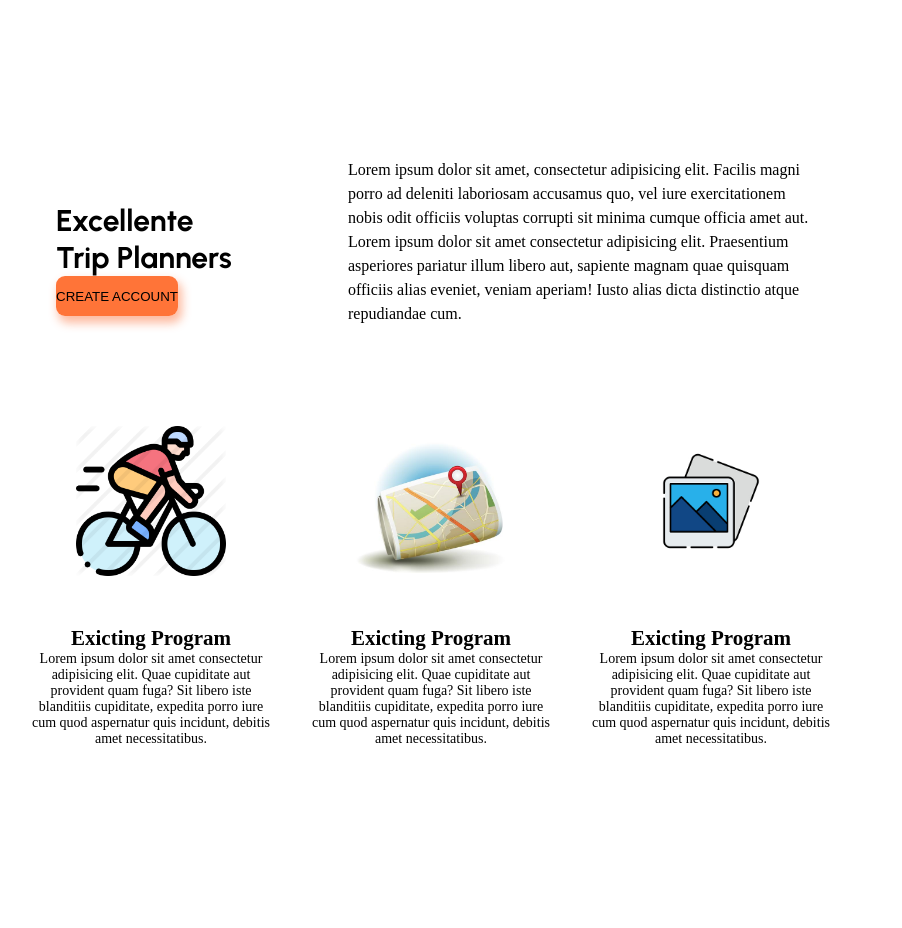
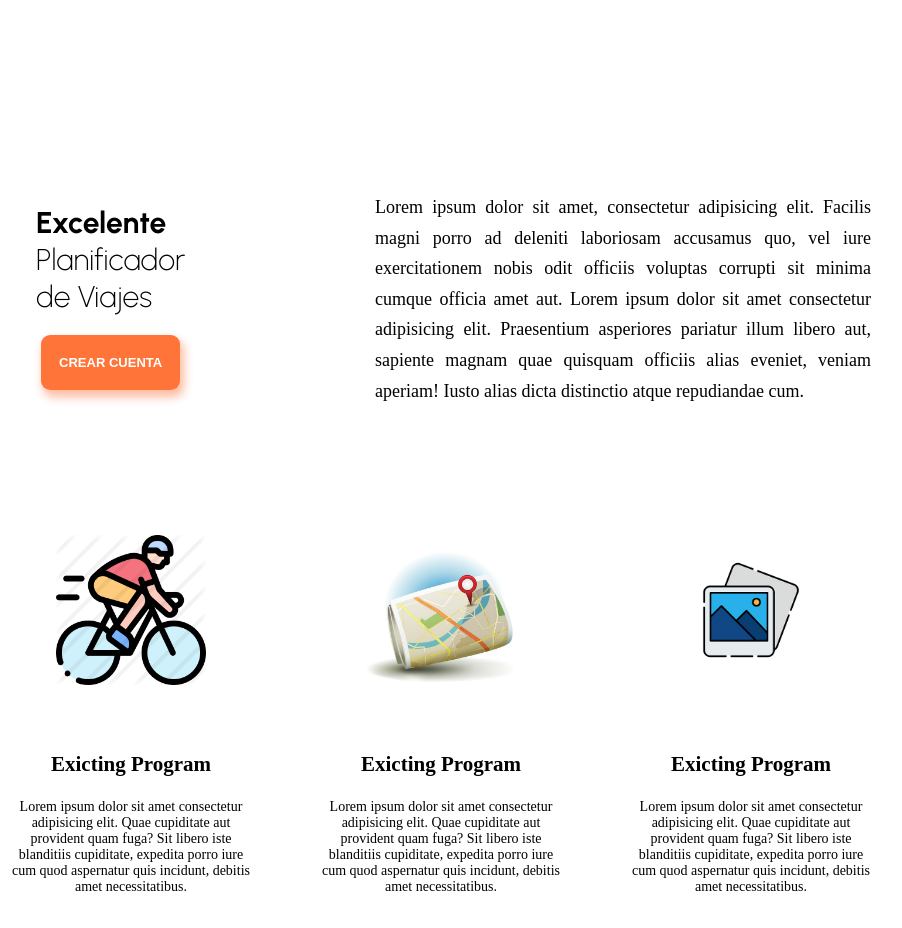
Before and after one commit to Yvett1985/MujeresDigitales, a plain HTML site: page Pagina Web/index.html in a window 1280 px wide. Shown: the part 32-960 px from the top of the page, without its empty margins (254-1156 px from the left). Before the commit the page ends 829 px from the top, so only its background shows below. Drawn offline with nearby package versions, Linux system fonts and the light colour scheme.

Commit message:
Modificacion fuente

```diff
--- a/Pagina Web/index.html
+++ b/Pagina Web/index.html
@@ -7,11 +7,11 @@
     <script src="https://code.jquery.com/jquery-3.5.1.slim.min.js" integrity="sha384-DfXdz2htPH0lsSSs5nCTpuj/zy4C+OGpamoFVy38MVBnE+IbbVYUew+OrCXaRkfj" crossorigin="anonymous"></script>
     <script src="https://cdn.jsdelivr.net/npm/bootstrap@4.6.0/dist/js/bootstrap.bundle.min.js" integrity="sha384-Piv4xVNRyMGpqkS2by6br4gNJ7DXjqk09RmUpJ8jgGtD7zP9yug3goQfGII0yAns" crossorigin="anonymous"></script>
     <link rel="preconnect" href="https://fonts.googleapis.com">
-<link rel="preconnect" href="https://fonts.gstatic.com" crossorigin>
-<link href="https://fonts.googleapis.com/css2?family=Urbanist:wght@200&display=swap" rel="stylesheet">
-<link rel="preconnect" href="https://fonts.googleapis.com">
-<link rel="preconnect" href="https://fonts.gstatic.com" crossorigin>
-<link href="https://fonts.googleapis.com/css2?family=Urbanist:wght@700&display=swap" rel="stylesheet">
+    <link rel="preconnect" href="https://fonts.gstatic.com" crossorigin>
+    <link href="https://fonts.googleapis.com/css2?family=Urbanist:wght@200&display=swap" rel="stylesheet">
+    <link rel="preconnect" href="https://fonts.googleapis.com">
+    <link rel="preconnect" href="https://fonts.gstatic.com" crossorigin>
+    <link href="https://fonts.googleapis.com/css2?family=Urbanist:wght@700&display=swap" rel="stylesheet">
     <link rel="stylesheet" href="style.css">
 
     <title>Proyecto</title>
@@ -24,20 +24,19 @@
 <body>
  <section>
      <div class="container">
-        <div class="row">
             <div class="col-sm-12">
                 <article id="create-account">
                     <div class="button-account">
-                        <h1 class="title">Excellente</h1>
-                        <h1 class="title1">Trip Planners</h1>
-                        <button class="account">CREATE ACCOUNT</button>
+                        <h1 class="title">Excelente</h1>
+                        <h1 class="title1">Planificador</h1>
+                        <h1 class="title1">de Viajes</h1>
+                            <div class="button">
+                            <button class="account">CREAR CUENTA</button>
+                            </div>
                     </div>
                     <p class="text">Lorem ipsum dolor sit amet, consectetur adipisicing elit. Facilis magni porro ad deleniti laboriosam accusamus quo, vel iure exercitationem nobis odit officiis voluptas corrupti sit minima cumque officia amet aut. Lorem ipsum dolor sit amet consectetur adipisicing elit. Praesentium asperiores pariatur illum libero aut, sapiente magnam quae quisquam officiis alias eveniet, veniam aperiam! Iusto alias dicta distinctio atque repudiandae cum.</p>
                 </article>
             </div>
-        </div>
-
-
 
             <section id="briefcase">
                 <div>
--- a/Pagina Web/style.css
+++ b/Pagina Web/style.css
@@ -5,7 +5,7 @@
 
 body {
     /*font-family: 'Urbanist', sans-serif;*/
-    margin: 20px 250px;
+    margin: 50px 200px;
 }
 .container{
     width: 70%;
@@ -21,7 +21,7 @@ article#create-account {
     flex-direction: row;
     flex-wrap: nowrap;
     justify-content: space-between;
-    align-items: end;
+    align-items: center;
 }
 h1 {
     width: max-content;
@@ -34,30 +34,33 @@ h1 {
 .title1{
     font-family: 'Urbanist', sans-serif;
     font-size: 30px;
-}
-.button-account {
-    display: flex;
-    flex-direction: column;
-    align-items: flex-start;
-    flex-wrap: nowrap;
-    align-content: baseline;
-    justify-content: space-between;
-
+    font-weight: normal;
 }
 button.account {
     cursor: pointer;
-    padding-block: 10px;
-    padding-top: 10px;
+    font-size: 13px;
+    padding-block: 35px;
+    color: white;
+    font-weight: bold;
+    padding-top: 20px;
     border-radius: 9px;
     border: solid 0px;
-    height: 40px;
+    height: 30px;
+    text-align: center;
     background-color: #ff4d00c7;
     box-shadow: 3px 6px 10px 1px rgb(249 85 19 / 40%);
 }
+.button{
+    height: 70px;
+    padding: 5px;
+}
+
 p.text {
-    width: 60%;
-    line-height: 24px;
+    width: 57%;
+    line-height: 1.7em;
     padding: 5px;
+    text-align: justify;
+    font-size: large;
 }
 
 section#briefcase {
@@ -70,9 +73,20 @@ div {
     flex-wrap: wrap;
     align-content: stretch;
     justify-content: flex-end;
-    padding: 15px;
+    padding: 30px;
 }
 img {
     width: 150px;
     padding: 50px;
 }
+
+h2 {
+    height: 30px;
+    display: block;
+    font-size: 1.5em;
+    margin-block-start: 0.83em;
+    margin-block-end: 0.83em;
+    margin-inline-start: 0px;
+    margin-inline-end: 0px;
+    font-weight: bold;
+}
```
